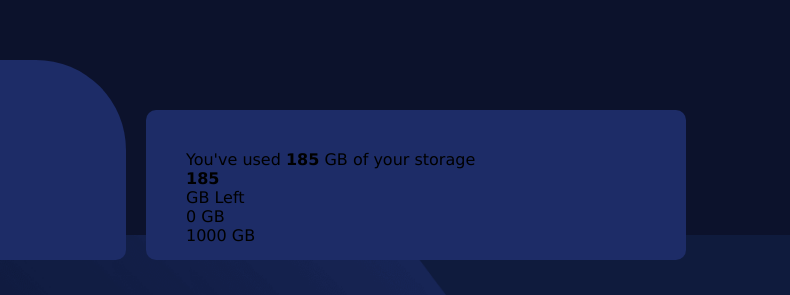
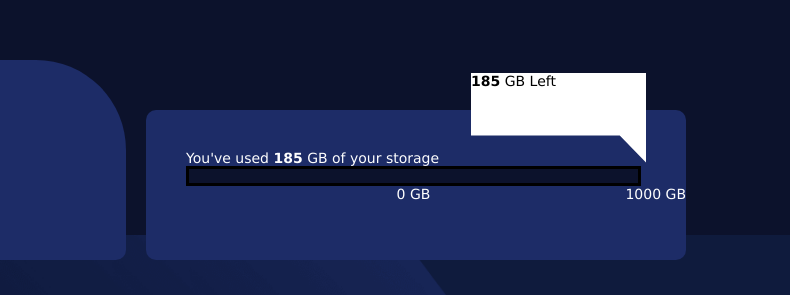
Before and after one commit to ZibusisoConrad/fylo-data-storage-component, a plain HTML site: page index.html in a window 1280 px wide. Shown: the part 165-460 px from the top of the page, 490-1280 px from the left. Drawn offline with Linux system fonts and the light colour scheme; a web font is replaced by a local one.

Commit message:
change loading bar paragraph to span

```diff
--- a/index.html
+++ b/index.html
@@ -39,16 +39,17 @@
     <section class="metrics-section">
       <p>You've used <b>185</b> GB of your storage</p>
       <div class="storage-left-flag">
-        <div><b>185</b></div>
-        <p>GB Left</p>
+        <div class="flag-text">
+          <p><b>185</b> GB Left</p>
+        </div>
       </div>
       <div class="loading-bar-container-wrapper">
         <div class="loading-bar-container">
           <div class="loading-bar">
             <div class="loading-bar-end-eclipse"></div>
           </div>
-          <p class="loading-bar-start">0 GB</p>
-          <p class="loading-bar-start">1000 GB</p>
+          <span class="loading-bar-start">0 GB</span>
+          <span class="loading-bar-end">1000 GB</span>
         </div>
       </div>
     </section>
--- a/styles/main.css
+++ b/styles/main.css
@@ -9,6 +9,8 @@
 
 body {
     font-family: 'Raleway', Verdana, Geneva, Tahoma, sans-serif;
+    font-size: 14px;
+    color: white;
     background-color: hsl(229, 57%, 11%);
     background-image: url("../images/bg-desktop.png");
     background-repeat: no-repeat;
@@ -74,6 +76,40 @@ section {
     bottom: 0px;
 }
 
+.storage-left-flag {
+    color : black;
+    background-color: white;
+    width: 175px;
+    height: 90px;
+    clip-path: polygon(100% 0, 100% 100%, 85% 70%, 0 70%, 0 0);
+    display: inline-flex;
+    position: absolute;
+    right: 40px;
+    top: -25%;
+}
+
+.loading-bar-container-wrapper {
+
+}
+
+.loading-bar-container {
+    display: flex-box;
+    width: 455px;
+    justify-items: center;
+}
+
+.loading-bar-end {
+    position: absolute;
+    right: 0%;
+}
+
+.loading-bar {
+    width: 100%;
+    height: 20px;
+    border: black solid 3px;
+    background-color: hsl(229, 57%, 11%) ;
+}
+
 .attribution {
     font-size: 11px;
     text-align: center;
```
